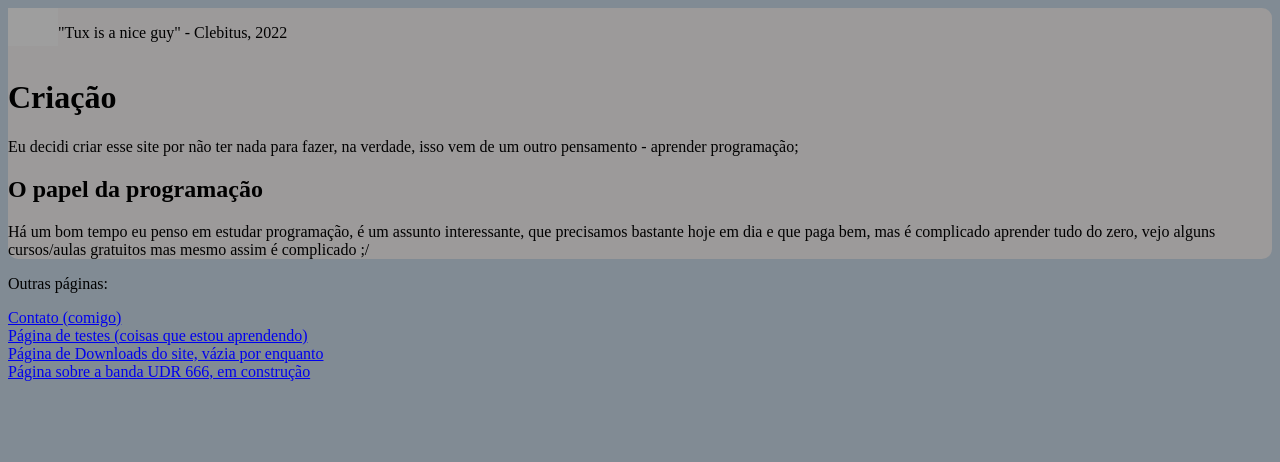
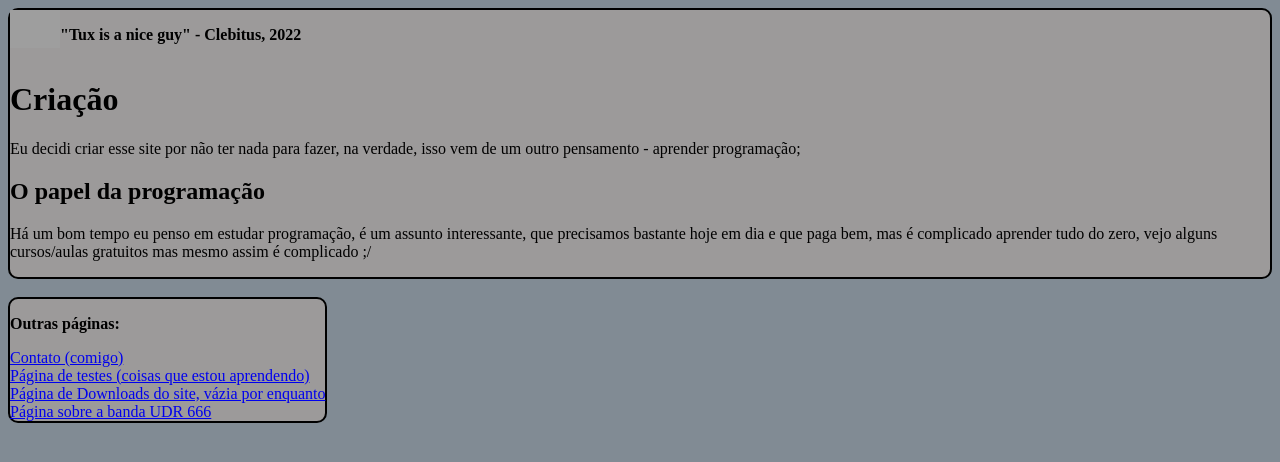
Before and after one commit to Andrezeira1/andrezeira1.github.io, a plain HTML site: page index.html in a window 1280 px wide. Drawn offline with Linux system fonts and the light colour scheme; grey boxes are pictures that could not be loaded.

Commit message:
Bordas e negrito

```diff
--- a/index.html
+++ b/index.html
@@ -14,7 +14,7 @@
         <a href="https://kali.org">
             <img src="https://upload.wikimedia.org/wikipedia/commons/thumb/3/35/Tux.svg/800px-Tux.svg.png" width=50 alt="Tux, mascote oficial do Linux" title="É só a imagem do Tux, e o link redireciona para a página do Kali Linux wow">
         </a>
-        <p>"Tux is a nice guy" - Clebitus, 2022</p>
+        <p> <b>"Tux is a nice guy" - Clebitus, 2022</b></p>
     </div>
         <div id="d2">
             <h1>Criação</h1>
@@ -23,10 +23,13 @@
     <h2>O papel da programação</h2>
     <p>Há um bom tempo eu penso em estudar programação, é um assunto interessante, que precisamos bastante hoje em dia e que paga bem, mas é complicado aprender tudo do zero, vejo alguns cursos/aulas gratuitos mas mesmo assim é complicado ;/<br></p>
 </div>
-    <p>Outras páginas: <br></p>
+<br>
+<div id="links">
+    <p><b>Outras páginas: </b><br></p>
     <a href="cont.html">Contato (comigo)</a> <br>
     <a href="test.html">Página de testes (coisas que estou aprendendo)</a> <br>
     <a href="down.html">Página de Downloads do site, vázia por enquanto</a> <br>
-    <a href="udr.html">Página sobre a banda UDR 666, em construção</a>
+    <a href="udr.html">Página sobre a banda UDR 666
+</div>
 </body>
 </html>
--- a/styles.css
+++ b/styles.css
@@ -8,4 +8,14 @@ body{
 #dc{
     background-color: rgb(156, 154, 154);
     border-radius: 10px;
+    border-style: solid;
+    border-width: 2px;
+    border-radius: 10px;
 }
+#links{
+    display:inline-block;
+    background-color: rgb(156, 154, 154);
+    border-radius: 10px;
+    border-style: solid;
+    border-width: 2px;
+}
```
